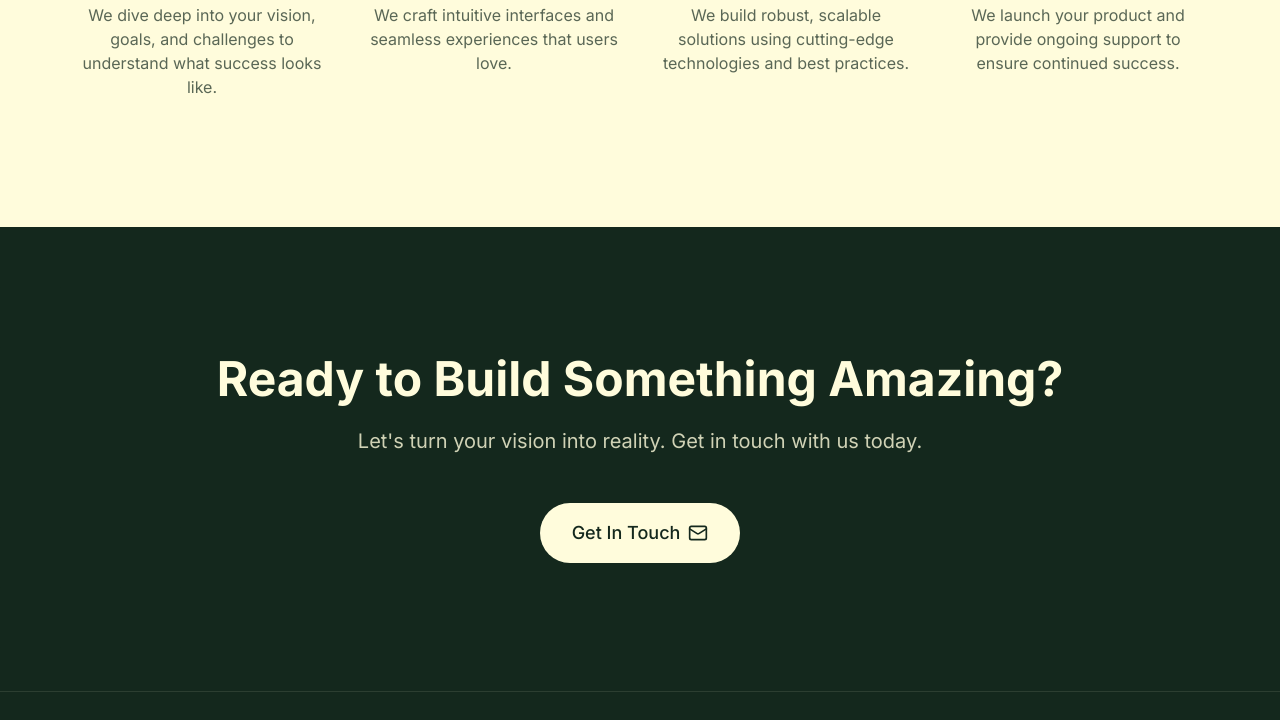
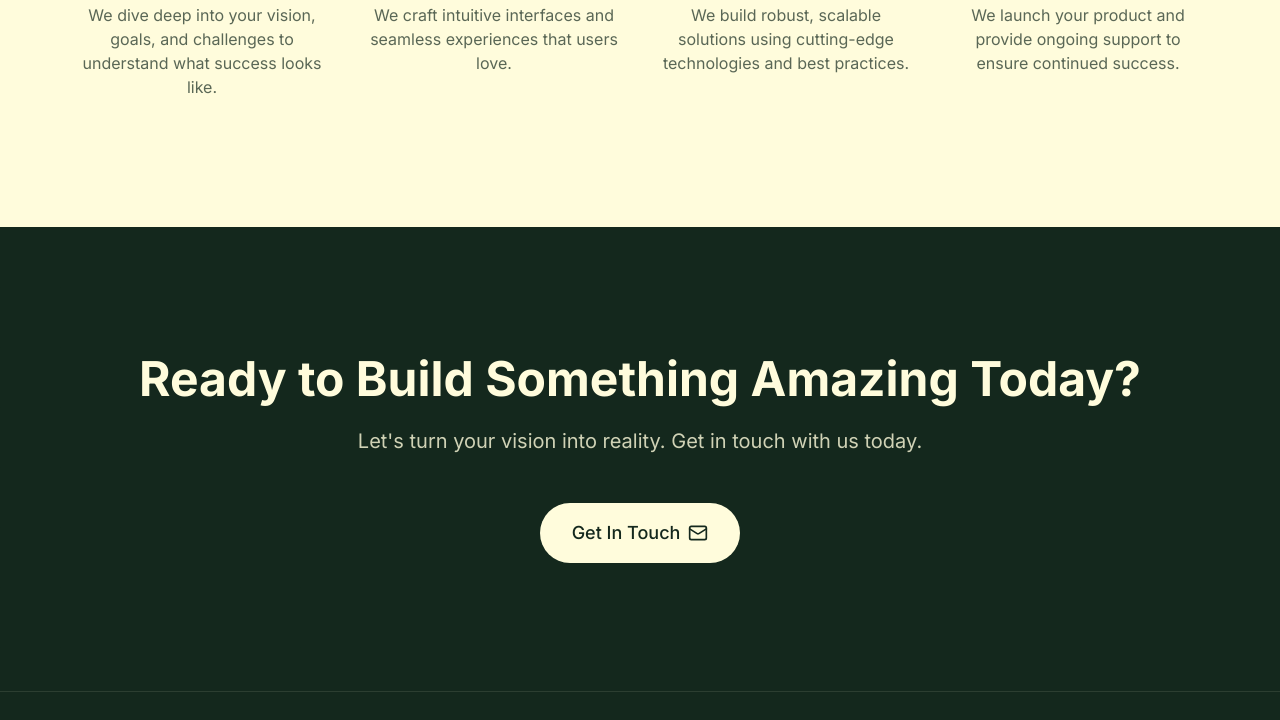
Before and after one commit to rivora-labz/rivora-labz-landing-page, a plain HTML site: page index.html in a window 1280 px wide. Shown: the part 3435-4155 px from the top of the page. Drawn offline with nearby package versions, Linux system fonts and the light colour scheme.

Commit message:
Temp test change for PR creation via gh CLI

```diff
--- a/index.html
+++ b/index.html
@@ -318,7 +318,7 @@
         </div>
         <div class="max-w-[1200px] mx-auto px-6 lg:px-8 text-center relative z-10">
             <div class="reveal">
-                <h2 class="text-4xl md:text-5xl font-bold mb-6">Ready to Build Something Amazing?</h2>
+                <h2 class="text-4xl md:text-5xl font-bold mb-6">Ready to Build Something Amazing Today?</h2>
                 <p class="text-xl text-[#FFFCDC]/80 mb-12 max-w-2xl mx-auto">
                     Let's turn your vision into reality. Get in touch with us today.
                 </p>
```
